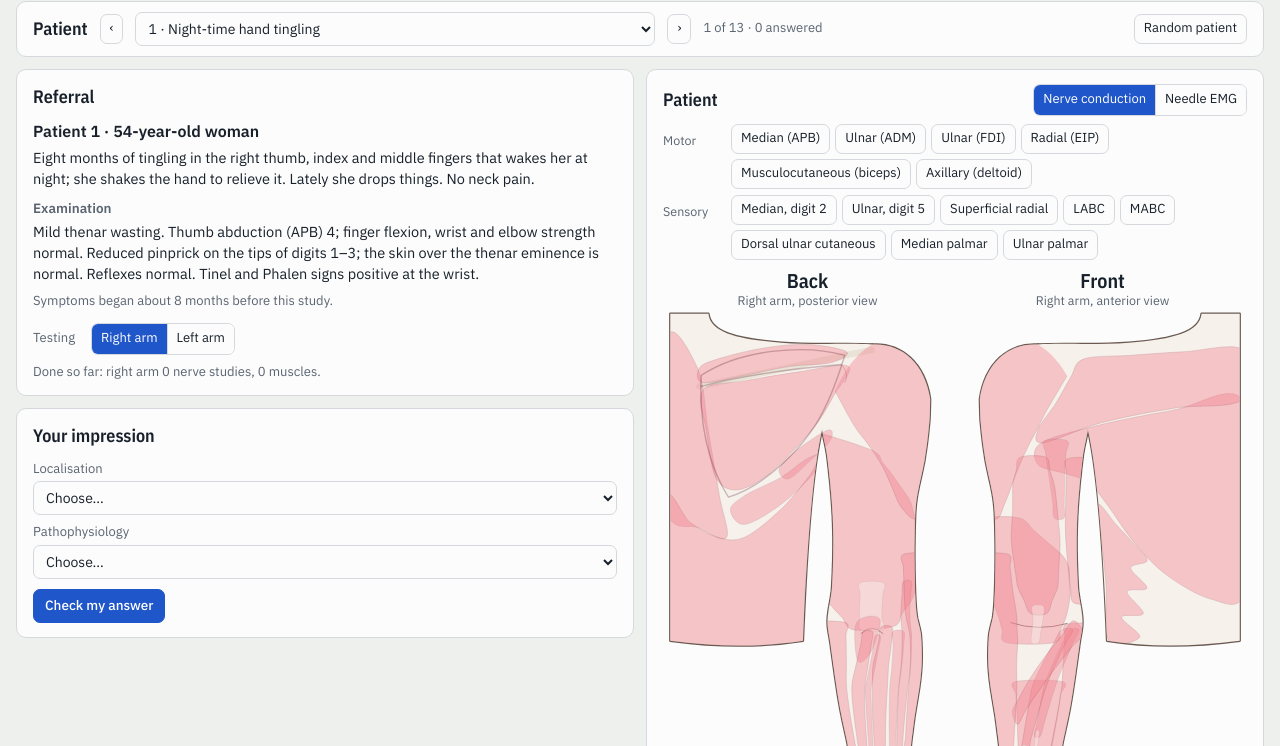
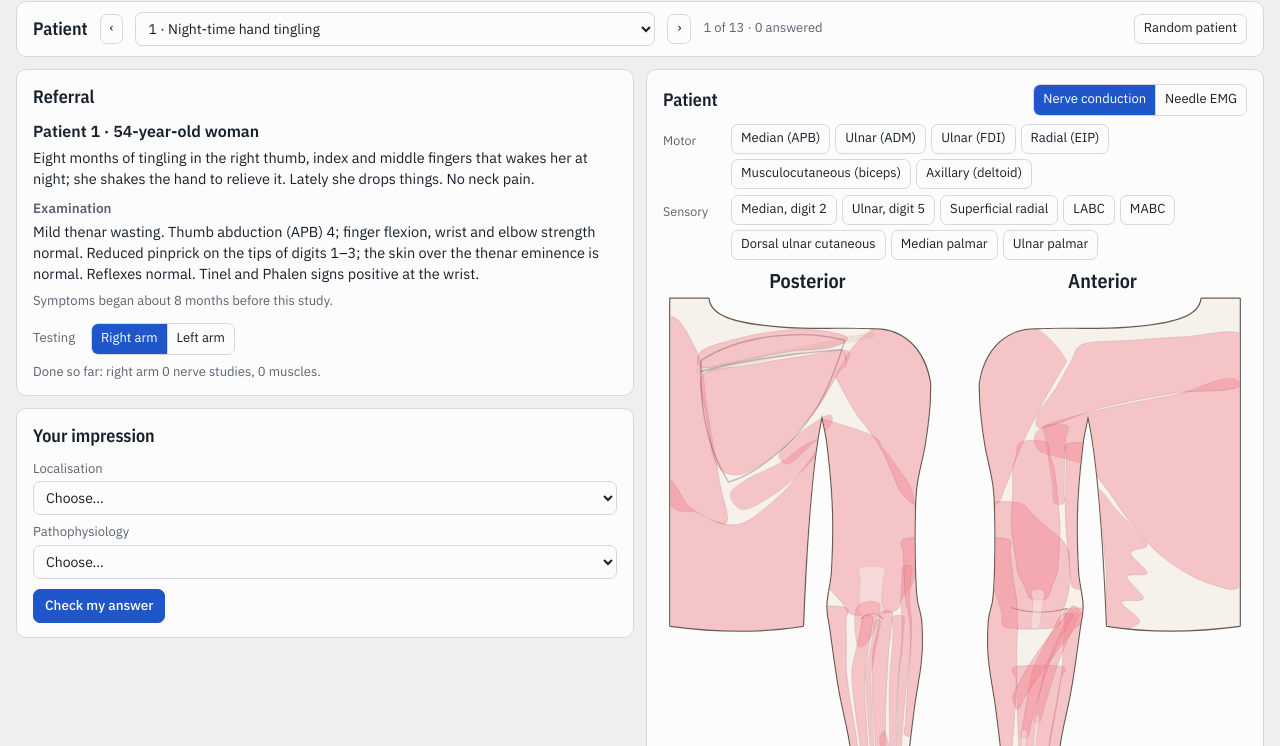
Before and after one commit to Al-Silvs/neuro-simulators, a plain HTML site: page emg-cases/index.html in a window 1280 px wide. Shown: the part 54-800 px from the top of the page. Drawn offline with nearby package versions, Linux system fonts and the light colour scheme.

Commit message:
Updated text on the page manually

```diff
--- a/emg-cases/index.html
+++ b/emg-cases/index.html
@@ -2009,7 +2009,7 @@ function setSide(s, quiet) {
   st.side = s;
   for (const k of ['R', 'L']) $('side-' + k).setAttribute('aria-pressed', String(k === s));
   const w = s === 'R' ? 'Right' : 'Left';
-  $('cap-ant').innerHTML = `<b>Front</b>${w} arm, anterior view`; $('cap-post').innerHTML = `<b>Back</b>${w} arm, posterior view`;
+  $('cap-ant').innerHTML = `<b>Anterior</b>`; $('cap-post').innerHTML = `<b>Posterior</b>`;
   $('figs').classList.toggle('left', s === 'L'); // the left arm is the right arm's mirror image
   st.muscle = null; emgStop();
   if (!quiet) renderAll();
```
